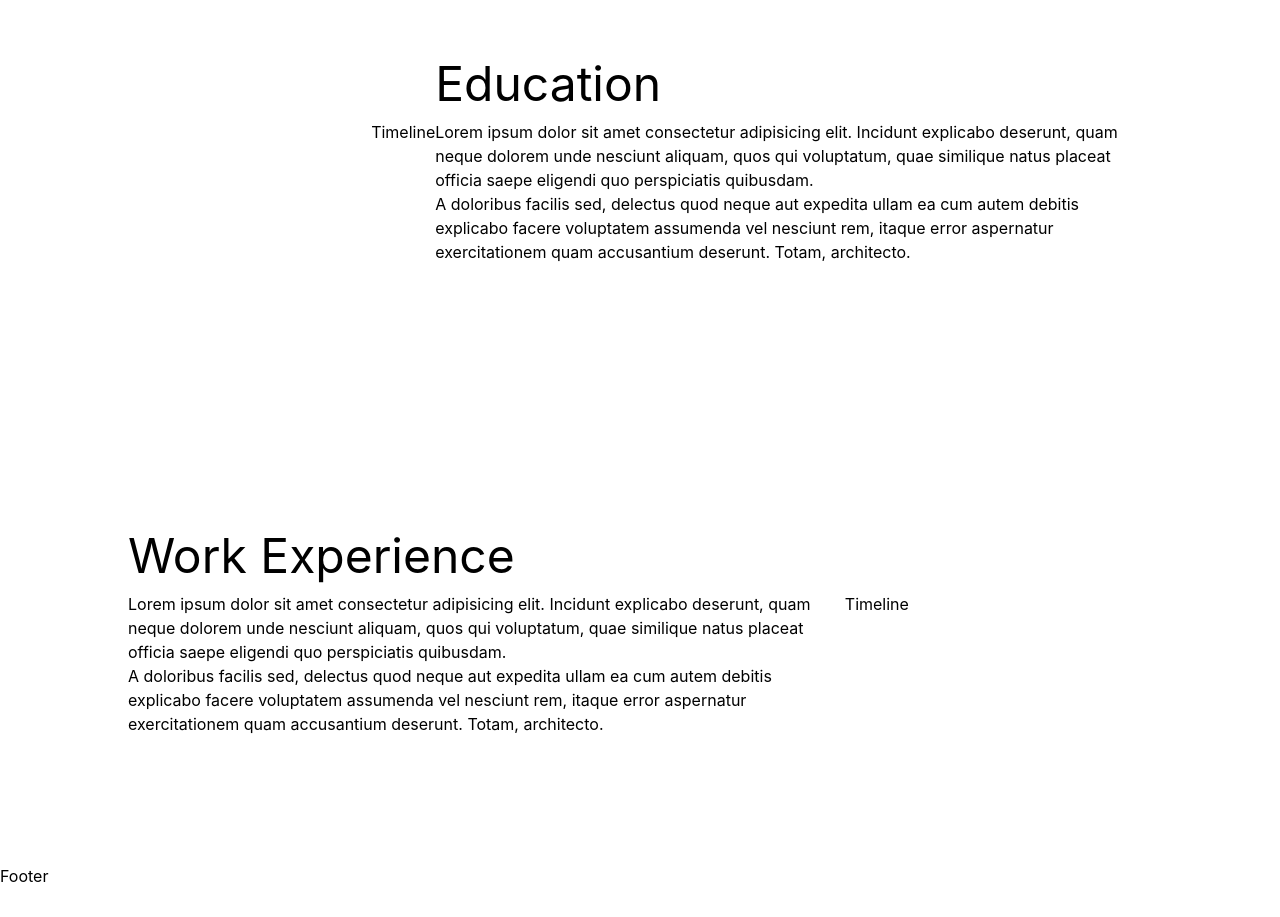
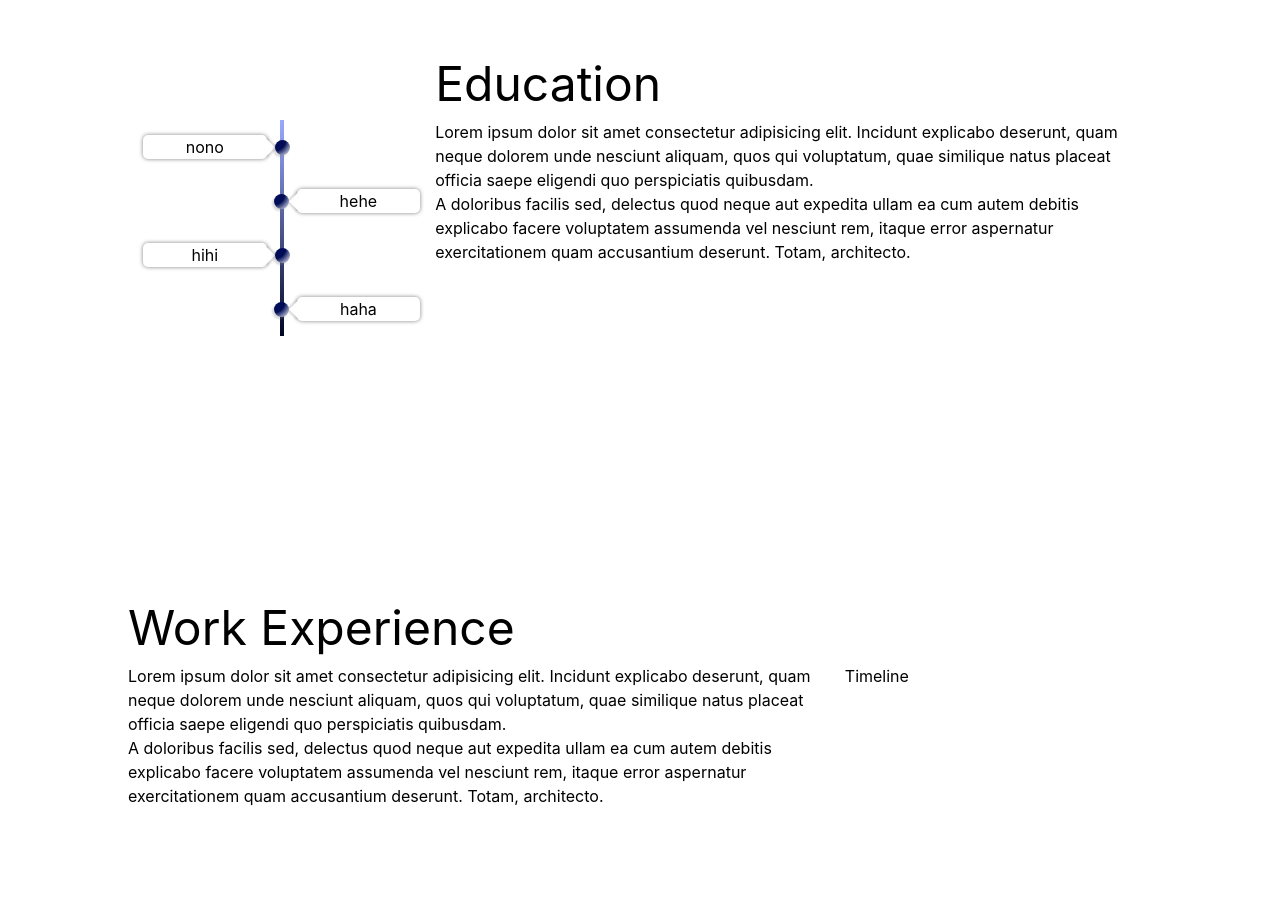
Before and after one commit to kova996/portfolio, a React (Create React App) app: page / in a window 1280 px wide. Shown: the part 880-1797 px from the top of the page. Before the commit the page ends 1768 px from the top, so only its background shows below. Built offline with nearby package versions, Linux system fonts and the light colour scheme.

Commit message:
Created basic timeline component

```diff
--- a/package.json
+++ b/package.json
@@ -14,6 +14,7 @@
     "react-dom": "^18.2.0",
     "react-router-dom": "^6.4.1",
     "react-scripts": "5.0.1",
+    "react-vertical-timeline-component": "^3.6.0",
     "styled-components": "^5.3.6",
     "typescript": "^4.8.3",
     "web-vitals": "^2.1.4"
--- /dev/null
+++ b/src/components/timeline/Timeline.css
@@ -0,0 +1,77 @@
+.timeline {
+  display: flex;
+  position: relative;
+  flex-direction: column;
+  width: 30%;
+  align-content: center;
+}
+
+.timeline::after {
+  content: "";
+  position: absolute;
+  width: 4px;
+  background: radial-gradient(
+    circle at top left,
+    rgb(155, 170, 255) 0%,
+    rgb(0, 5, 34) 100%
+  );
+  height: 100%;
+  left: calc(50% - 2px);
+}
+
+.timeline-item {
+  position: relative;
+  text-align: center;
+  width: 50%;
+  padding: 15px;
+}
+
+.timeline-item:nth-child(even) {
+  align-self: flex-end;
+}
+
+.timeline-item-content {
+  box-shadow: 0 0 4px gray;
+  border-radius: 5px;
+}
+
+.timeline-item-content::after {
+  content: "";
+  position: absolute;
+  background-color: white;
+  box-shadow: 2px -2px 2px rgba(128, 128, 128, 0.3);
+  right: 10px;
+  top: calc(50% - 7.5px);
+  transform: rotate(45deg);
+  width: 15px;
+  height: 15px;
+}
+
+.timeline-item:nth-child(even) .timeline-item-content::after {
+  right: 0;
+  left: 10px;
+  background-color: white;
+  box-shadow: -2px 2px 2px rgba(128, 128, 128, 0.3);
+}
+
+.timeline-item .circle {
+  position: absolute;
+  width: 15px;
+  height: 15px;
+  background: radial-gradient(
+    circle at top left,
+    rgb(0, 13, 86) 0%,
+    rgb(0, 13, 86) 50%,
+    rgb(255, 255, 255) 100%
+  );
+  box-shadow: -2px 2px 2px rgba(128, 128, 128, 0.3);
+  border-radius: 100px;
+  top: calc(50% - 7.5px);
+  right: -8px;
+  z-index: 1;
+}
+
+.timeline-item:nth-child(even) .circle {
+  left: -8px;
+  z-index: 1;
+}
--- /dev/null
+++ b/src/components/timeline/Timeline.tsx
@@ -0,0 +1,23 @@
+import "./Timeline.css";
+
+interface Props {
+  elements: string[];
+}
+
+const Timeline: React.FC<Props> = (props: Props) => {
+  return (
+    <div className="timeline">
+      {props.elements.map((el, idx) => {
+        return (
+          <div className="timeline-item" key={`timeline-item-${idx+1}`}>
+            <div className="timeline-item-content">{el}</div>
+            <div className="circle"></div>
+          </div>
+        );
+      })}
+
+    </div>
+  );
+};
+
+export default Timeline;
--- a/src/sections/education/Education.tsx
+++ b/src/sections/education/Education.tsx
@@ -1,4 +1,7 @@
 import React from "react";
+
+import 'react-vertical-timeline-component/style.min.css';
+import Timeline from "../../components/timeline/Timeline";
 
 import './Education.css';
 
@@ -14,9 +17,7 @@ const Education: React.FC = () => {
                     <p>Lorem ipsum dolor sit amet consectetur adipisicing elit. Incidunt explicabo deserunt, quam neque dolorem unde nesciunt aliquam, quos qui voluptatum, quae similique natus placeat officia saepe eligendi quo perspiciatis quibusdam.</p>
                     <p>A doloribus facilis sed, delectus quod neque aut expedita ullam ea cum autem debitis explicabo facere voluptatem assumenda vel nesciunt rem, itaque error aspernatur exercitationem quam accusantium deserunt. Totam, architecto.</p>
                 </div>
-                <div>
-                    Timeline
-                </div>
+                <Timeline elements={["nono","hehe","hihi","haha"]}/>
             </div>
         </section>
     )
```
Also changed, not shown: 2 other files (tests, documents, lock files or other folders).
